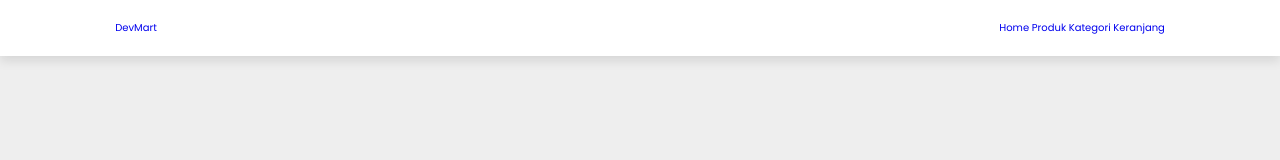
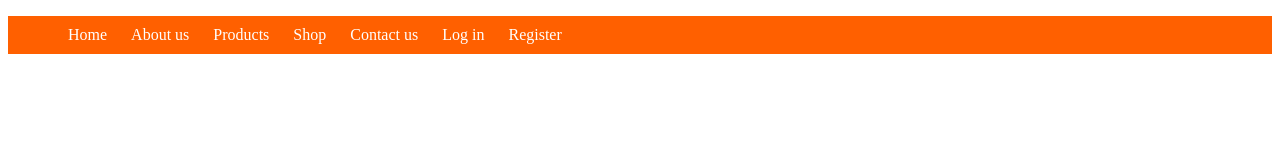
Before and after one commit to JoenDev03/projek_supermarket_kelompok3_hrc, a plain HTML site: page index.html in a window 1280 px wide. Drawn offline with Linux system fonts and the light colour scheme.

Commit message:
index nya
index html dan css
silahkan di modifikasi lagi

```diff
--- a/index.html
+++ b/index.html
@@ -2,21 +2,41 @@
 <html lang="en">
 <head>
     <meta charset="UTF-8">
-    <meta http-equiv="X-UA-Compatible" content="IE=edge">
     <meta name="viewport" content="width=device-width, initial-scale=1.0">
-    <title>DeviMart</title>
+    <title>Document</title>
     <link rel="stylesheet" href="style.css">
 </head>
+
 <body>
+    <!-- navbar  -->
+    <header>
+        <nav>
+            <div class="navbar">
+                <ul>
+                    <li>
+                        <a href="#">Home</a>
+                        <a href="#">About us</a>
+                        <a href="#">Products</a>
+                        <a href="#">Shop</a>
+                        <a href="#">Contact us</a>
+                        <a href="#">Log in</a>
+                        <a href="#">Register</a>
+                    </li>
+                </ul>
+            </div>
+        </nav>
+    </header>
 
-    <header class = "header">
-        <a href="#" class = "logo"><i class="fas fa-shopping-basket"></i>DevMart</a>
-    <nav class = "navbar">
-        <a href="Home">Home</a>
-        <a href="Produk">Produk</a>
-        <a href="Kategori">Kategori</a>
-        <a href="Keranjang">Keranjang</a>
-    </nav>
-    </header>
+<!-- isi konten -->
+
+    <div>
+
+    </div>
+
+    <!-- footer -->
+    <div>
+
+    </div>
+
 </body>
 </html>
--- a/style.css
+++ b/style.css
@@ -1,42 +1,23 @@
-@import url('https://fonts.googleapis.com/css2?family=Poppins&display=swap');
-:root{
-    --orange:#ff7800;
-    --black: #130f40;
-    --light-color:#000000;
-    --box-shadow:0 .5rem 1rem rgba(0,0,0,.1);
-    --border:.2rem solid rgba(0,0,0,.1) ;
-    --outline:.1rem solid rgba(0,0,0,.1) ;
-    --outline-hover:.2rem solid var(--black);
-}
+.navbar{
+
+    border: 1px solid none;
 
 
-*{
-    font-family: 'Poppins', sans-serif;
-    margin: 0;
-    padding: 0;
-    box-sizing: border-box;
-    outline: none;
-    border: none;
+}
+header{
+
+}
+ul{
+    list-style-type: none;
+    background-color: #FF6000;
+    border: solid 10px #FF6000 ;
+    display: flex;
+}
+li a{
+    overflow: hidden;
+    padding: 10px;
+    align-items: center;
+    display: inline;
     text-decoration: none;
-    text-transform: capitalize;
-    transition: all .2s linear;
+    color: white;
 }
-html{
-    font-size: 62.5%;
-}
-body{
-    background:#eee;
-}
-.header{
-    position: fixed;
-    top: 0;
-    left: 0;
-    right: 0;
-    z-index: 1000;
-    display: flex;
-    align-items: center;
-    justify-content: space-between;
-    padding: 2rem 9%;
-    background: #fff;
-    box-shadow: var(--box-shadow);
-}
```
